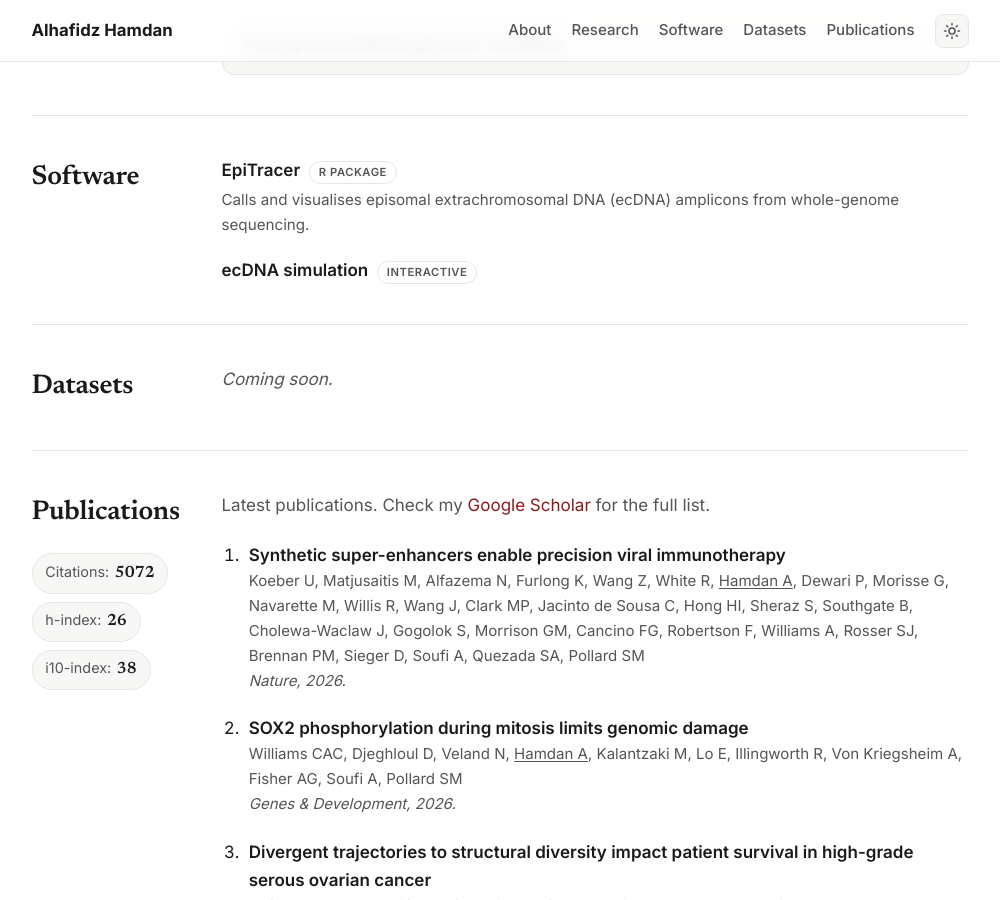
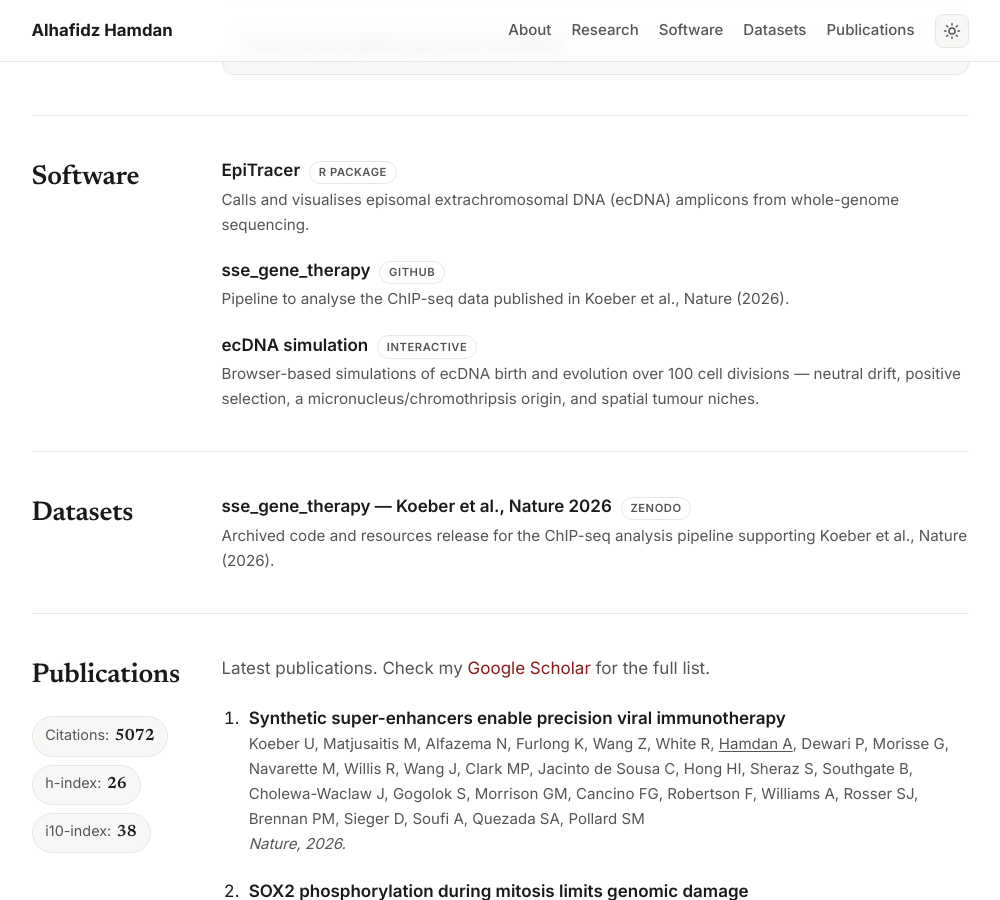
Before and after one commit to alhafidzhamdan/alhafidzhamdan.github.io, a Jekyll site: the page built from index.html, in a window 1280 px wide and 900 px high, scrolled down 1260 px. Shown: the whole window, without its empty margins (140-1140 px from the left). Built offline with Jekyll 4.4.1, drawn with Linux system fonts in a browser that asks for light colours.

Commit message:
Add sse_gene_therapy (software + Zenodo dataset); describe ecDNA simulation
Signed-off-by: Alhafidz Hamdan <alhafidz.hamdan@ed.ac.uk>
Co-Authored-By: Claude Opus 4.8 <noreply@anthropic.com>

```diff
--- a/_data/datasets.yml
+++ b/_data/datasets.yml
@@ -6,3 +6,8 @@
 #   url: "https://zenodo.org/records/0000000"
 #   source: "Zenodo"
 #   description: "One-line description of the dataset."
+
+- name: "sse_gene_therapy — Koeber et al., Nature 2026"
+  url: "https://zenodo.org/records/18676096"
+  source: "Zenodo"
+  description: "Archived code and resources release for the ChIP-seq analysis pipeline supporting Koeber et al., Nature (2026)."
--- a/_data/software.yml
+++ b/_data/software.yml
@@ -12,6 +12,12 @@
   source: "R package"
   description: "Calls and visualises episomal extrachromosomal DNA (ecDNA) amplicons from whole-genome sequencing."
 
+- name: "sse_gene_therapy"
+  url: "https://github.com/alhafidzhamdan/sse_gene_therapy"
+  source: "GitHub"
+  description: "Pipeline to analyse the ChIP-seq data published in Koeber et al., Nature (2026)."
+
 - name: "ecDNA simulation"
   url: "/simulations/"
   source: "Interactive"
+  description: "Browser-based simulations of ecDNA birth and evolution over 100 cell divisions — neutral drift, positive selection, a micronucleus/chromothripsis origin, and spatial tumour niches."
```
